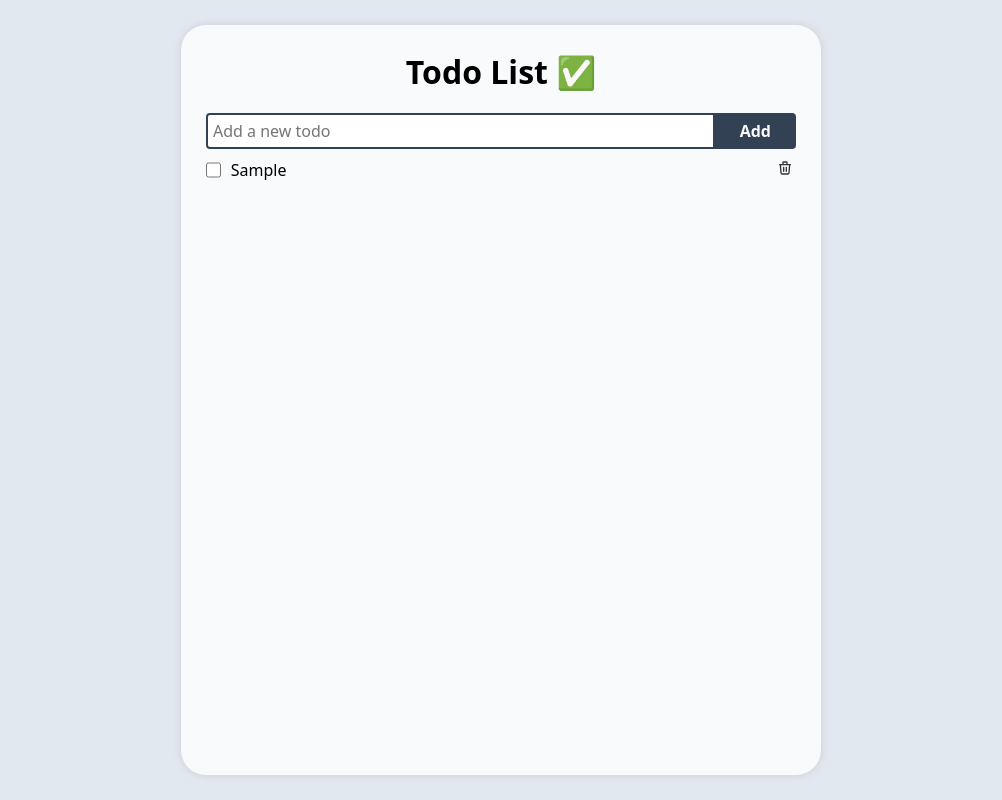
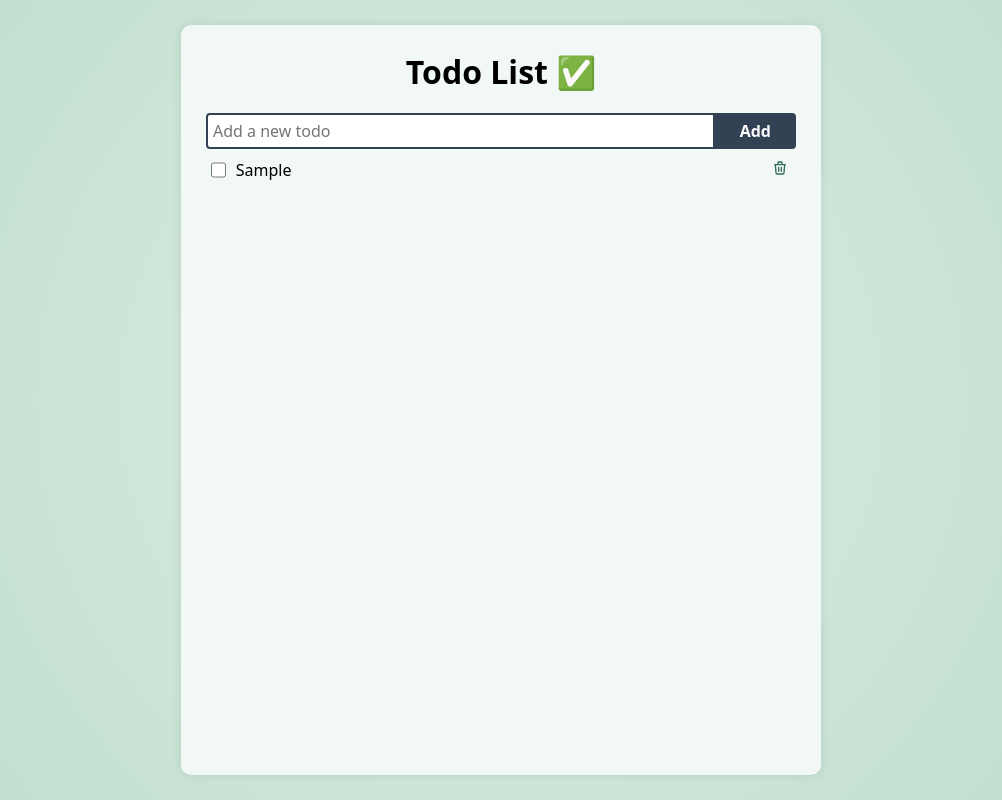
Before and after one commit to lui5gl/todo-list, a Vue app: page / in a window 1280 px wide. Both pictures are taken after typing "Sample" into the empty fields and a click on the button "Add". Shown: the whole page, without its empty margins (139-1141 px from the left). Built offline with nearby package versions, Linux system fonts and the light colour scheme.

Commit message:
Update styles for improved aesthetics and accessibility in App.vue and TodoItem.vue; modify delete icon color for better visibility

```diff
--- a/src/App.vue
+++ b/src/App.vue
@@ -76,15 +76,20 @@ main {
   padding: 25px;
   min-height: 100dvh;
   justify-content: center;
-  background-color: #e2e8f0;
+  background: rgb(221, 238, 228);
+  background: radial-gradient(
+    circle,
+    rgba(221, 238, 228, 1) 0%,
+    rgba(189, 221, 204, 1) 100%
+  );
 }
 
 section {
   width: 100%;
   padding: 25px;
   max-width: 40rem;
-  border-radius: 25px;
-  background-color: #f8fafc;
+  border-radius: 10px;
+  background-color: #f1f8f5;
   box-shadow: 0 0 10px rgba(0, 0, 0, 0.1);
 }
 
--- a/src/components/TodoItem.vue
+++ b/src/components/TodoItem.vue
@@ -46,7 +46,7 @@ li {
   gap: 5px;
   width: 100%;
   display: flex;
-  padding: 5px 0;
+  padding: 5px;
   align-items: center;
   transition: background-color 150ms ease-in-out;
 
@@ -69,11 +69,11 @@ input[type="text"] {
 input[type="checkbox"] {
   width: 16px;
   height: 16px;
-  accent-color: #334155;
+  accent-color: #2f6c56;
 }
 
 .completed {
-  text-decoration: line-through;
+  text-decoration: line-through #2f6c56;
 }
 
 .delete-button {
@@ -86,7 +86,11 @@ input[type="checkbox"] {
 
   &:hover {
     cursor: pointer;
-    background-color: #e5e5e5;
+    background-color: #62a589;
+
+    & img {
+      stroke: white;
+    }
   }
 }
 </style>
```
Also changed, not shown: public/icons/delete.svg.
